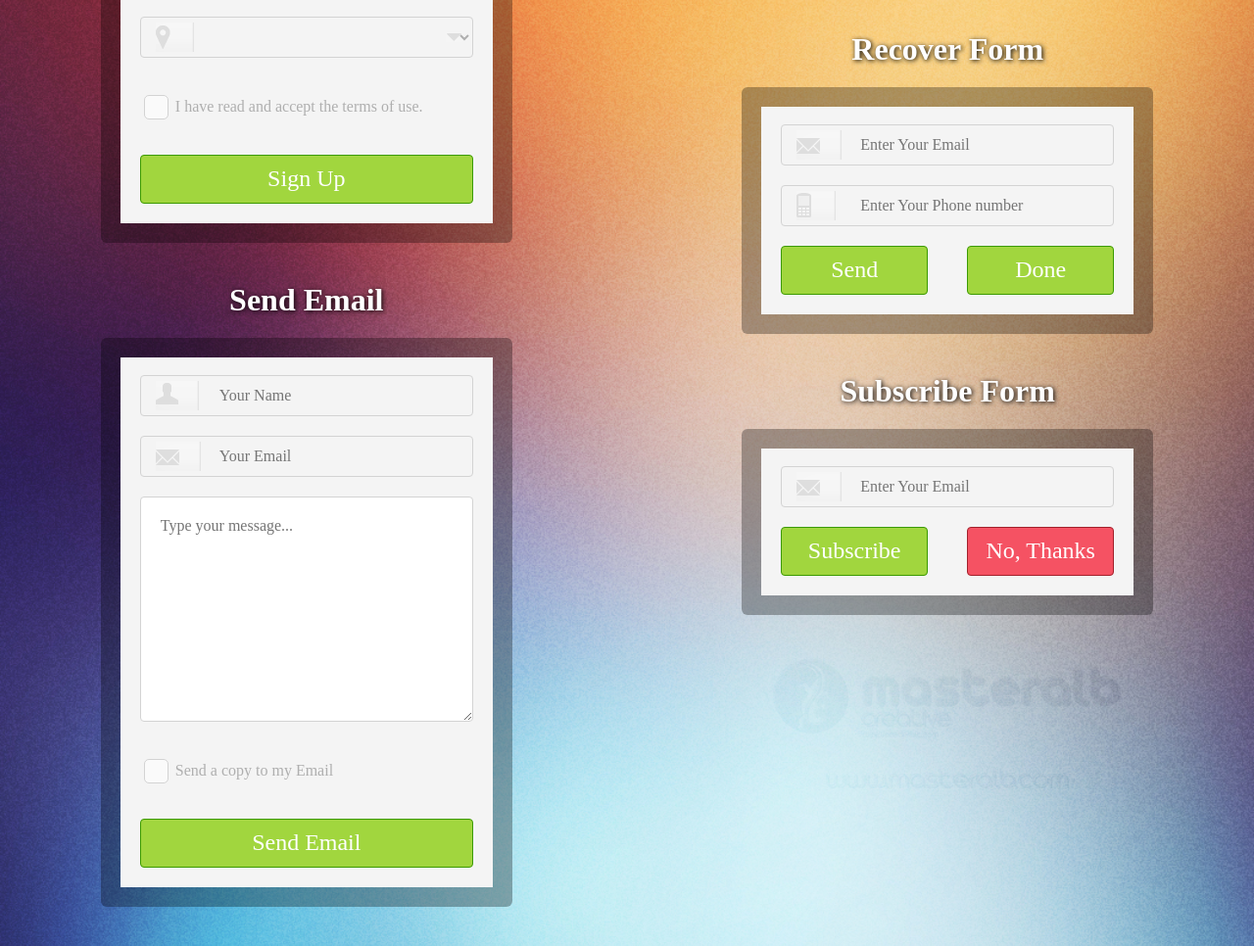
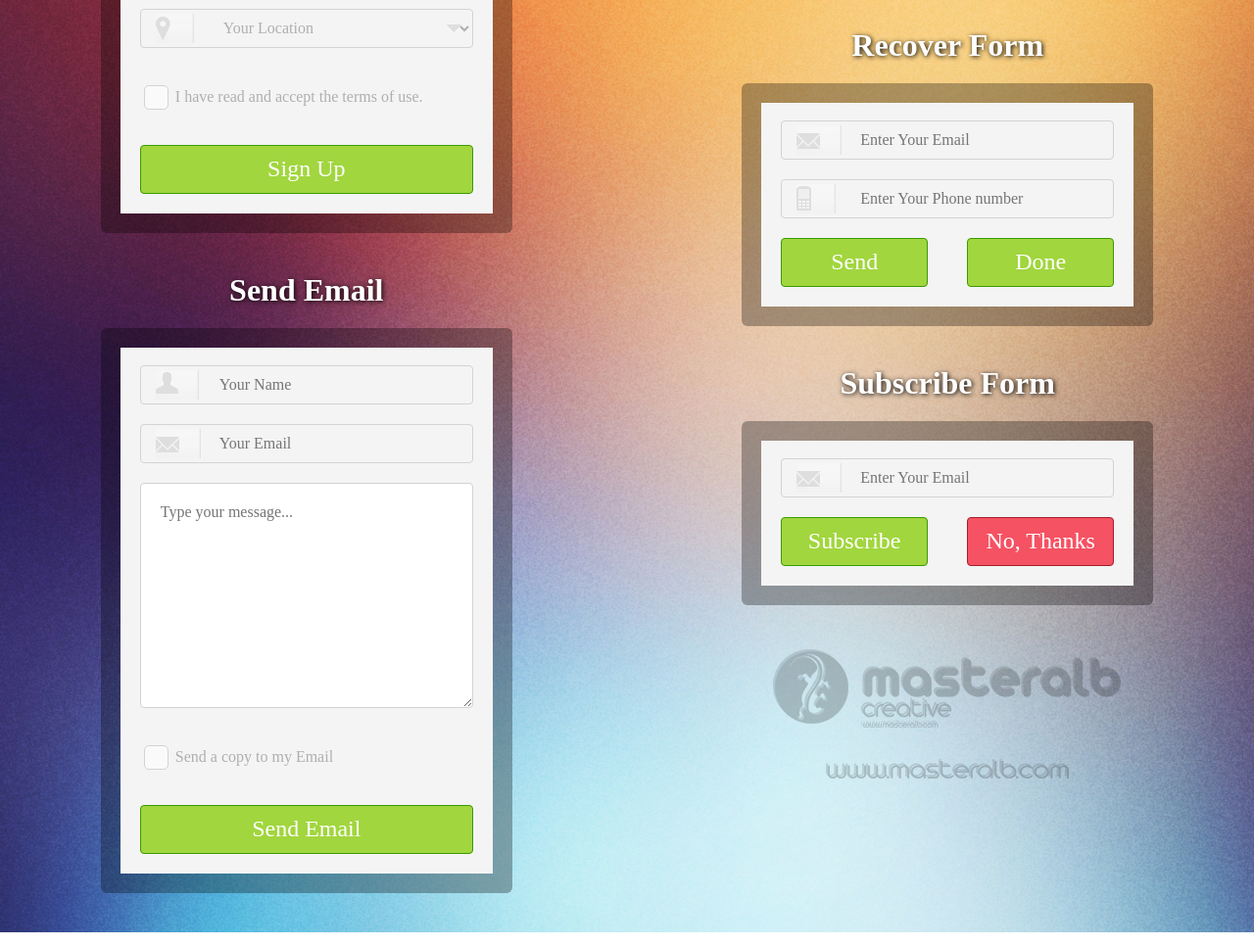
Before and after one commit to mikolajrozek/mikolajrozek.github.io, a plain HTML site: page weekly_web_dev/proj_1/index.html in a window 1280 px wide. Shown: the part 524-1490 px from the top of the page at 98% size. Drawn offline with Linux system fonts and the light colour scheme.

Commit message:
mozilla improvements

```diff
--- a/weekly_web_dev/proj_1/css/style.css
+++ b/weekly_web_dev/proj_1/css/style.css
@@ -1,3 +1,8 @@
+@font-face {
+    font-family: "TitilliumText22L Lt";
+    src: url("./fonts/");
+}
+
 /* == GENERAL ==*/
 * {
     -webkit-box-sizing: border-box;
@@ -36,8 +41,6 @@ h2 {
 }
 
 img {
-    mix-blend-mode: soft-light;
-    -webkit-filter: drop-shadow(-2px -2px 0 rgba(0, 0, 0, .6));
     filter: drop-shadow(-2px -2px 0 rgba(0, 0, 0, .6));
     display: block;
     margin: 0 auto;
@@ -79,12 +82,15 @@ input:first-of-type {
 
 .form input, select, textarea {
     margin-bottom: 20px;
-    padding: 20px 0 20px 80px;
+    padding: 0 80px;
     display: block;
     width: 340px;
     height: 40px;
     border: 1px solid lightgray;
     border-radius: 4px;
+}
+textarea {
+    padding-top: 20px;
 }
 
 .form input[type="username"] {
@@ -110,7 +116,7 @@ input:first-of-type {
 .form select {
     background: url("../img/location.png") no-repeat 15px, url("../img/arrow.png") no-repeat 97% center;
     -webkit-appearance: button;
-    -moz-appearance: button;
+    -moz-appearance: none;
     appearance: button;
 }
 
@@ -156,6 +162,7 @@ input[type="submit"]:hover {
 input[type="checkbox"] {
     display: inline-block;
     -webkit-appearance: none;
+    -moz-appearance: none;
     background-color: #fafafa;
     padding: 5px;
     border-radius: 5px;
--- a/weekly_web_dev/proj_1/index.html
+++ b/weekly_web_dev/proj_1/index.html
@@ -38,7 +38,7 @@
             <form action="" class="form sendemail-form">
                 <input type="username" placeholder="Your Name">
                 <input type="email" placeholder="Your Email">
-                <textarea name="" id="" cols="30" rows="10" placeholder="Type your message..."></textarea>
+                <textarea name="textarea" id="ta" cols="30" rows="10" placeholder="Type your message..."></textarea>
                 <ul>
                 <li class="check clearfix">
                     <label class="label" for="checkbox"> <input type="checkbox" class="checkbox">
```
